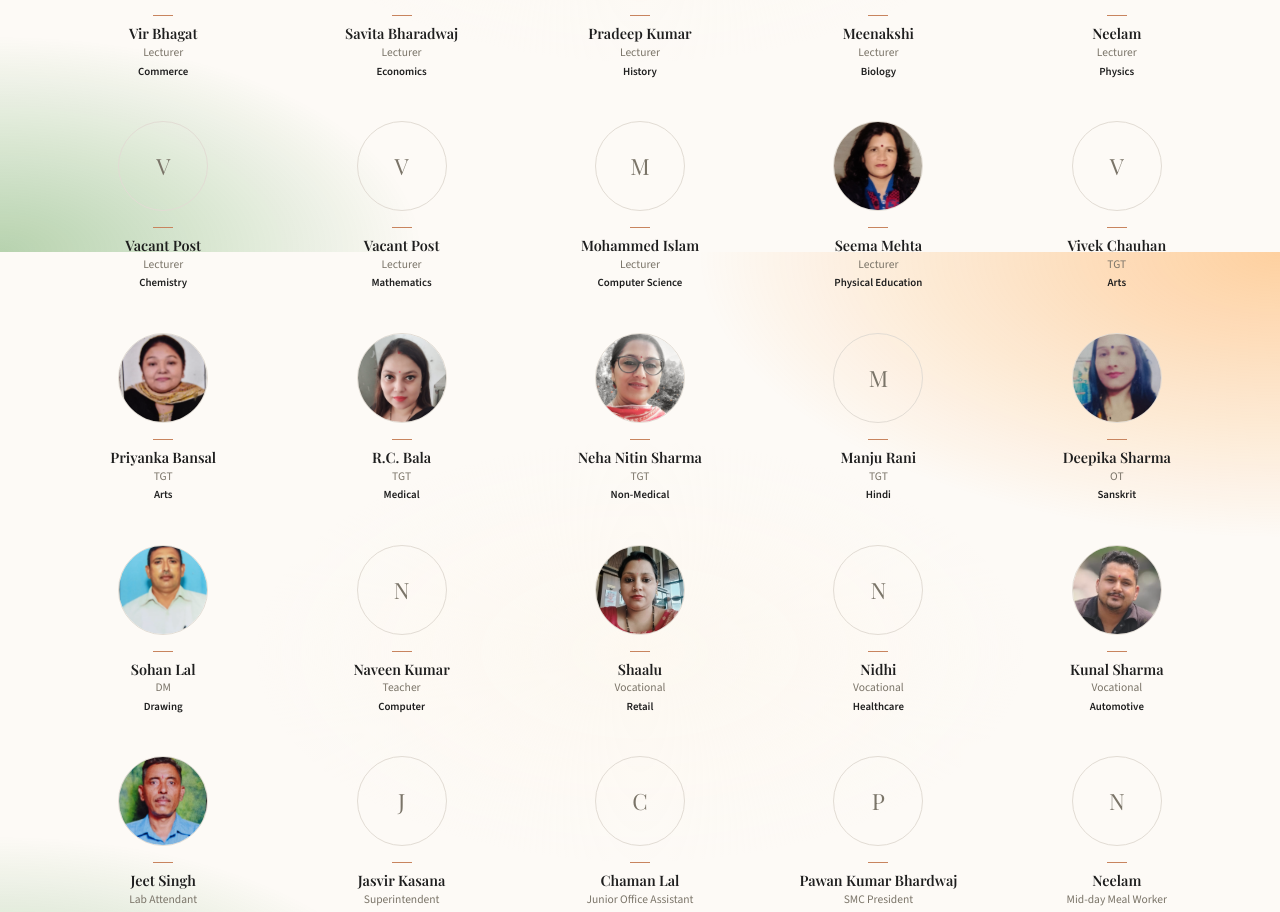
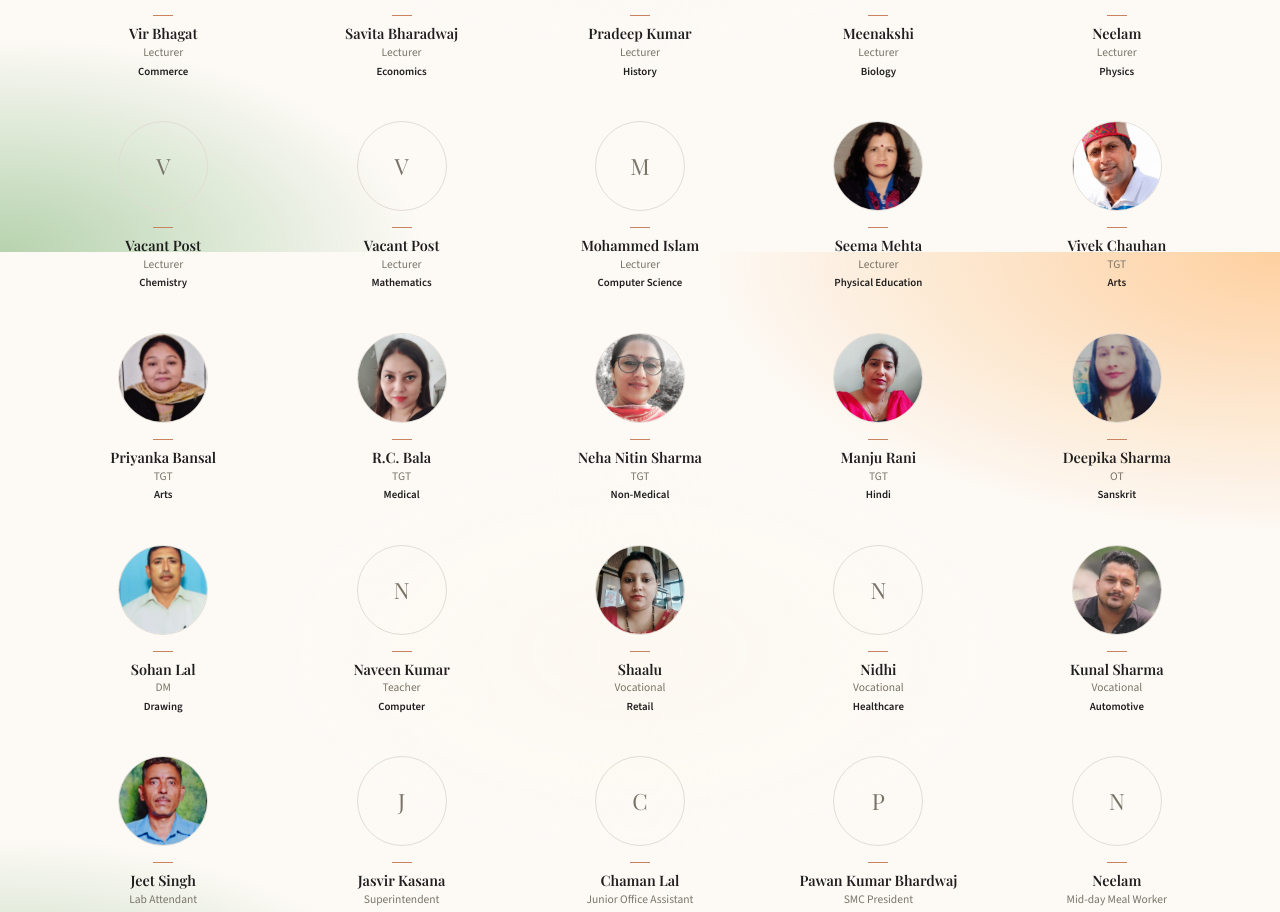
Before and after one commit to KhushiBagga20/GSSS-school-site, a Next.js app: page / in a window 1280 px wide. Shown: the part 5348-6260 px from the top of the page. Built offline with nearby package versions, Linux system fonts and the light colour scheme.

Commit message:
Update staff photos for Manju Rani and Vivek Chauhan

```diff
--- a/data/school.ts
+++ b/data/school.ts
@@ -338,7 +338,7 @@ export const staffMembers: StaffMember[] = [
     designationHi: 'टीजीटी आर्ट्स',
     subject: 'Arts',
     subjectHi: 'कला',
-    imageSrc: null,
+    imageSrc: '/images/staff/vivek.png',
   },
   {
     id: 's15',
@@ -378,7 +378,7 @@ export const staffMembers: StaffMember[] = [
     designationHi: 'टीजीटी',
     subject: 'Hindi',
     subjectHi: 'हिंदी',
-    imageSrc: null,
+    imageSrc: '/images/staff/manju.png',
   },
   {
     id: 's19',
```
Also changed, not shown: public/images/staff/manju.png (added), public/images/staff/vivek.png (added).
